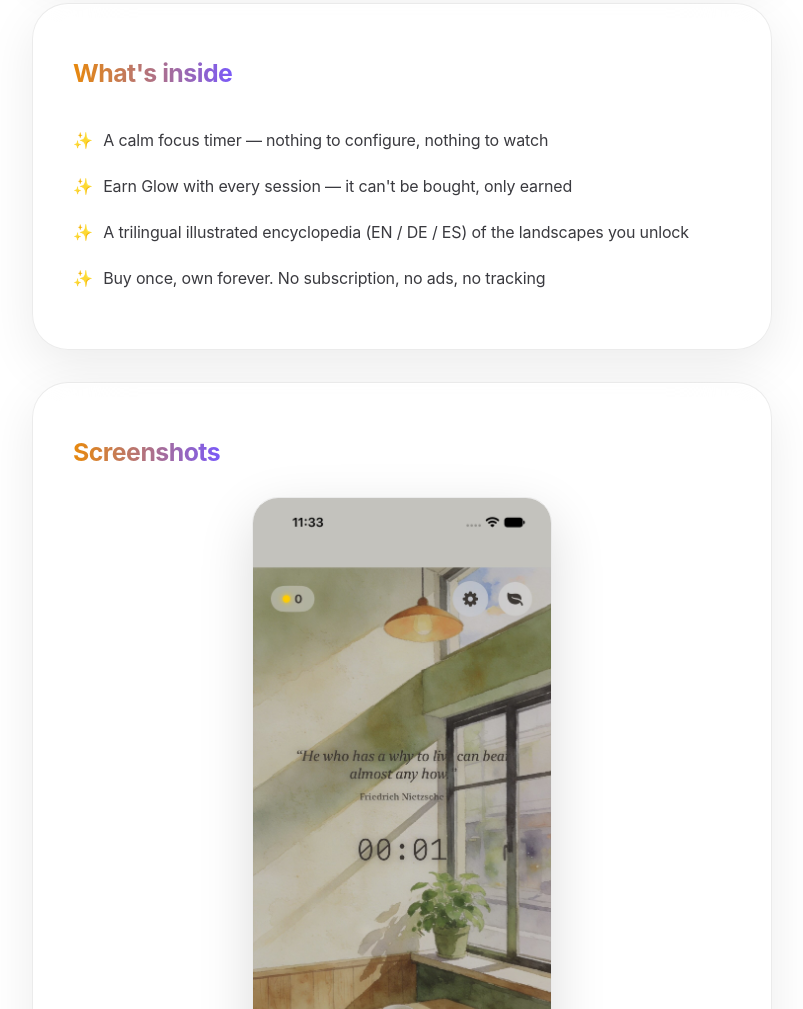
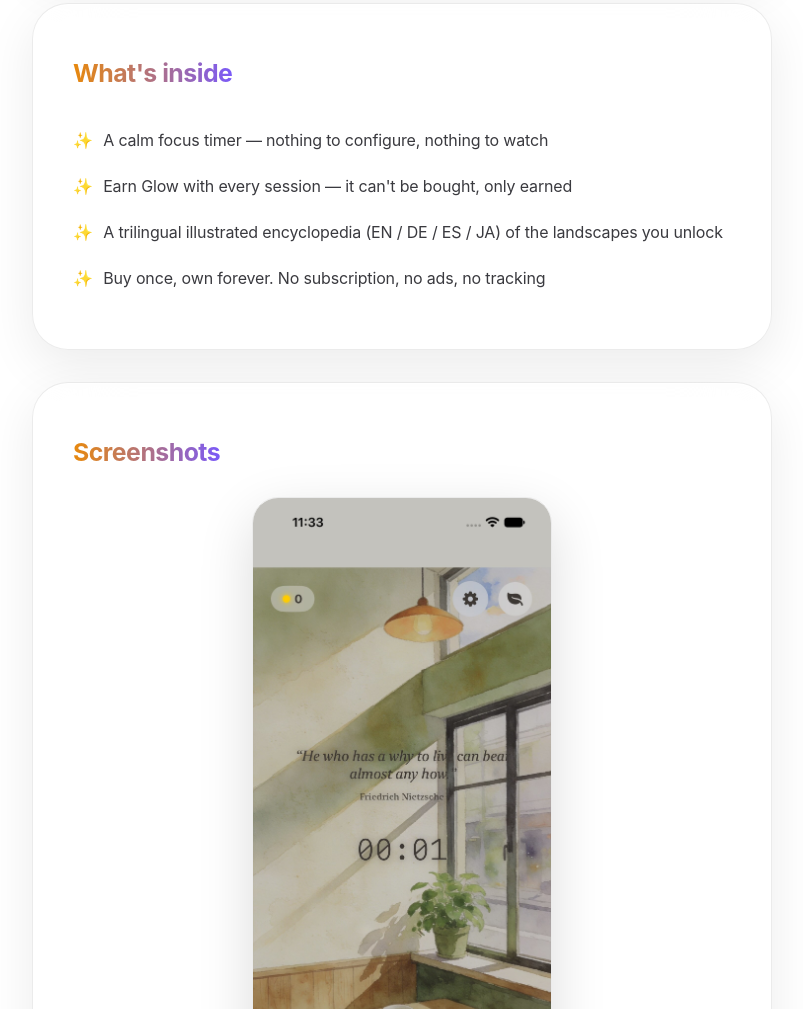
Before and after one commit to Daniel-Xman/App-RootedZen, a plain HTML site: page index.html in a window 1280 px wide. Shown: the part 1819-2828 px from the top of the page, without its empty margins (238-1041 px from the left). Drawn offline with Linux system fonts and the light colour scheme.

Commit message:
Add Japanese language to encyclopedia description

```diff
--- a/index.html
+++ b/index.html
@@ -182,7 +182,7 @@ footer a:hover{color:var(--gold)}
   <ul>
     <li>A calm focus timer — nothing to configure, nothing to watch</li>
     <li>Earn Glow with every session — it can't be bought, only earned</li>
-    <li>A trilingual illustrated encyclopedia (EN / DE / ES) of the landscapes you unlock</li>
+    <li>A trilingual illustrated encyclopedia (EN / DE / ES / JA) of the landscapes you unlock</li>
     <li>Buy once, own forever. No subscription, no ads, no tracking</li>
   </ul>
 </section>
```
